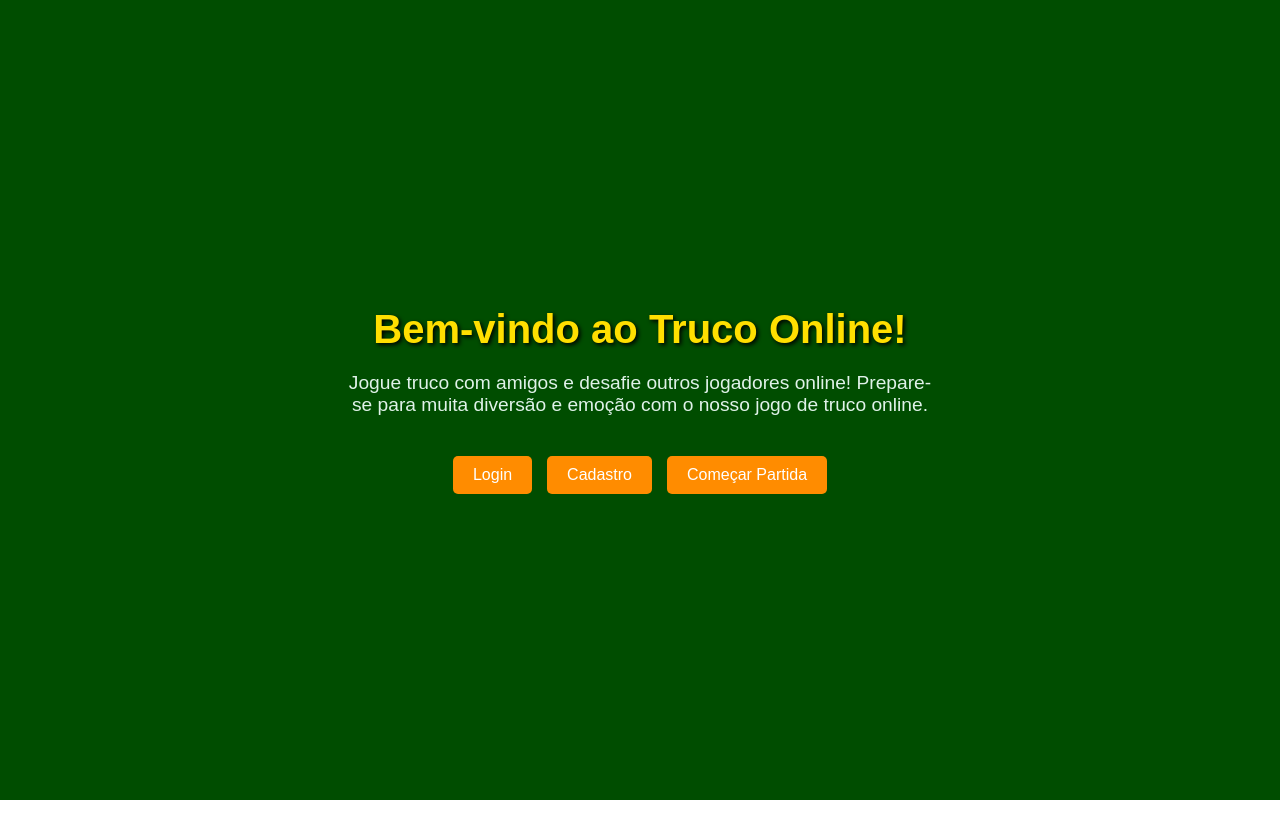
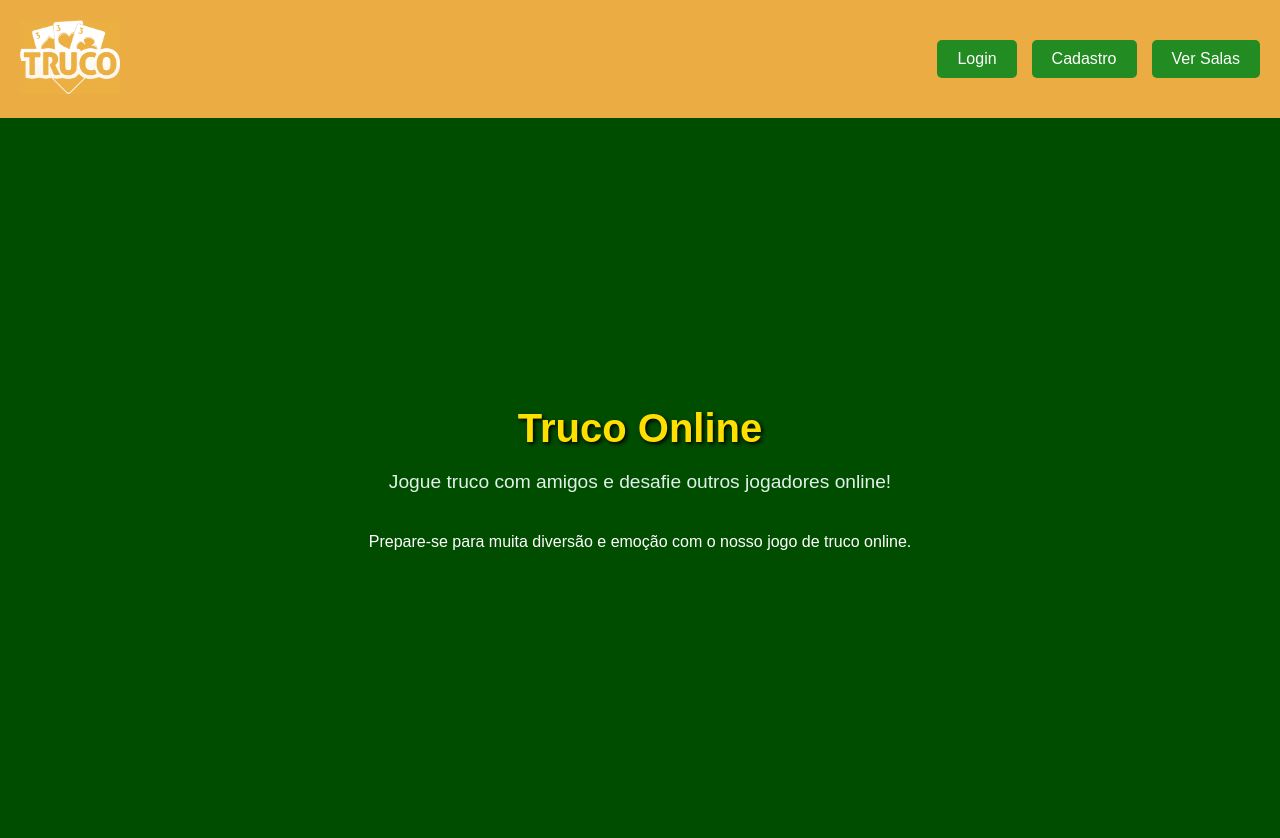
Before and after one commit to fipp-unoeste/atividade-bimestral-fipptruco-add, a Next.js app in the folder client/my-app/: page / in a window 1280 px wide. Before the commit the page ends 800 px from the top, so only its background shows below. Built offline with nearby package versions, Linux system fonts and the light colour scheme.

Commit message:
estilização da home

```diff
--- a/client/my-app/app/page.js
+++ b/client/my-app/app/page.js
@@ -4,12 +4,27 @@ import Link from 'next/link';
 
 export default function Home() {
     return (
+        <div style={styles.pageContainer}>
+            <nav style={styles.nav}>
+                <div style={styles.logoContainer}>
+                    <img src="./logo-truco-megajogos.png" alt="Logo Truco Online" style={styles.logo} />
+                </div>
+                <div style={styles.navLinks}>
+                    <Link href="/login" style={styles.navButton}>Login</Link>
+                    <Link href="/cadastro" style={styles.navButton}>Cadastro</Link>
+                    <Link href="/salas" style={styles.navButton}>Ver Salas</Link>
+                </div>
+            </nav>
+
             <div style={styles.container}>
-            <h1 style={styles.title}>Bem-vindo ao Truco Online!</h1>
+                <h1 style={styles.title}>Truco Online</h1>
                 <p style={styles.description}>
-                Jogue truco com amigos e desafie outros jogadores online! Prepare-se para muita diversão e emoção com o nosso jogo de truco online.
+                    Jogue truco com amigos e desafie outros jogadores online!
                 </p>
-            <div style={styles.buttonsContainer}>
+                <p>
+                    Prepare-se para muita diversão e emoção com o nosso jogo de truco online.
+                </p>
+                {/* <div style={styles.buttonsContainer}>
                     <Link href="/login" style={styles.button}>
                         Login
                     </Link>
@@ -19,21 +34,52 @@ export default function Home() {
                     <Link href="/salas" style={styles.button}>
                         Começar Partida
                     </Link>
+                </div> */}
             </div>
         </div>
     );
 }
 
 const styles = {
+    pageContainer: {
+        fontFamily: 'Arial, sans-serif',
+    },
+    nav: {
+        display: 'flex',
+        justifyContent: 'space-between',
+        alignItems: 'center',
+        padding: '20px',
+        backgroundColor: '#ecac44',
+        color: '#fff',
+    },
+    logoContainer: {
+        flex: 1,
+    },
+    logo: {
+        width: '100px',
+        height: 'auto',
+    },
+    navLinks: {
+        display: 'flex',
+        gap: '15px',
+    },
+    navButton: {
+        color: '#fff',
+        textDecoration: 'none',
+        fontSize: '1rem',
+        padding: '10px 20px',
+        backgroundColor: '#228B22',
+        borderRadius: '5px',
+        transition: 'background-color 0.3s',
+    },
     container: {
         display: 'flex',
         flexDirection: 'column',
         alignItems: 'center',
         justifyContent: 'center',
-        height: '100vh',
+        height: 'calc(100vh - 80px)', // Ajusta a altura para não sobrepor o nav
         backgroundColor: '#004d00',
         color: '#fff',
-        fontFamily: 'Arial, sans-serif',
         textAlign: 'center',
         padding: '0 20px',
     },
@@ -65,14 +111,4 @@ const styles = {
         textDecoration: 'none',
         transition: 'background-color 0.3s',
     },
-    startButton: {
-        padding: '10px 20px',
-        fontSize: '1rem',
-        backgroundColor: '#008c4a',
-        color: '#fff',
-        border: 'none',
-        borderRadius: '5px',
-        cursor: 'pointer',
-        transition: 'background-color 0.3s',
-    },
 };
```
Also changed, not shown: client/my-app/public/logo-truco-megajogos.png (added). Lines whose indentation alone changed are shown as unchanged.
